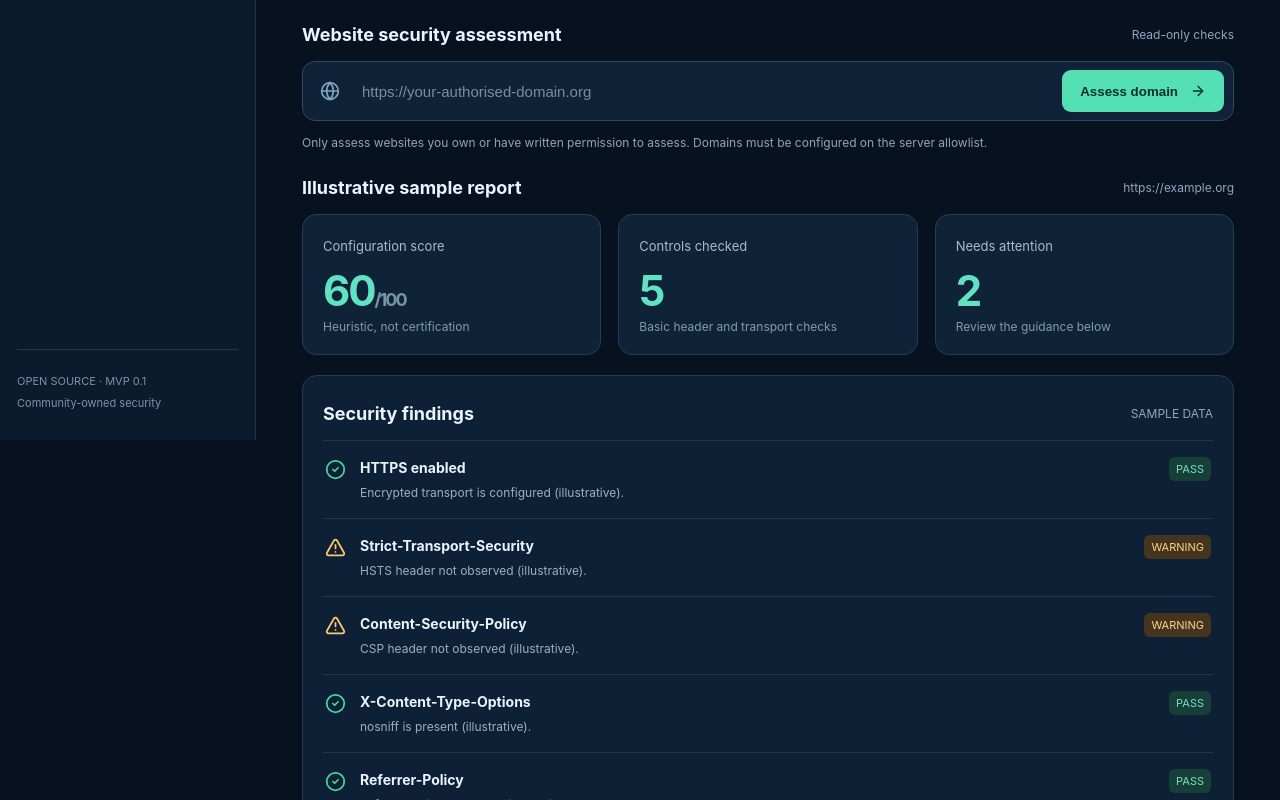
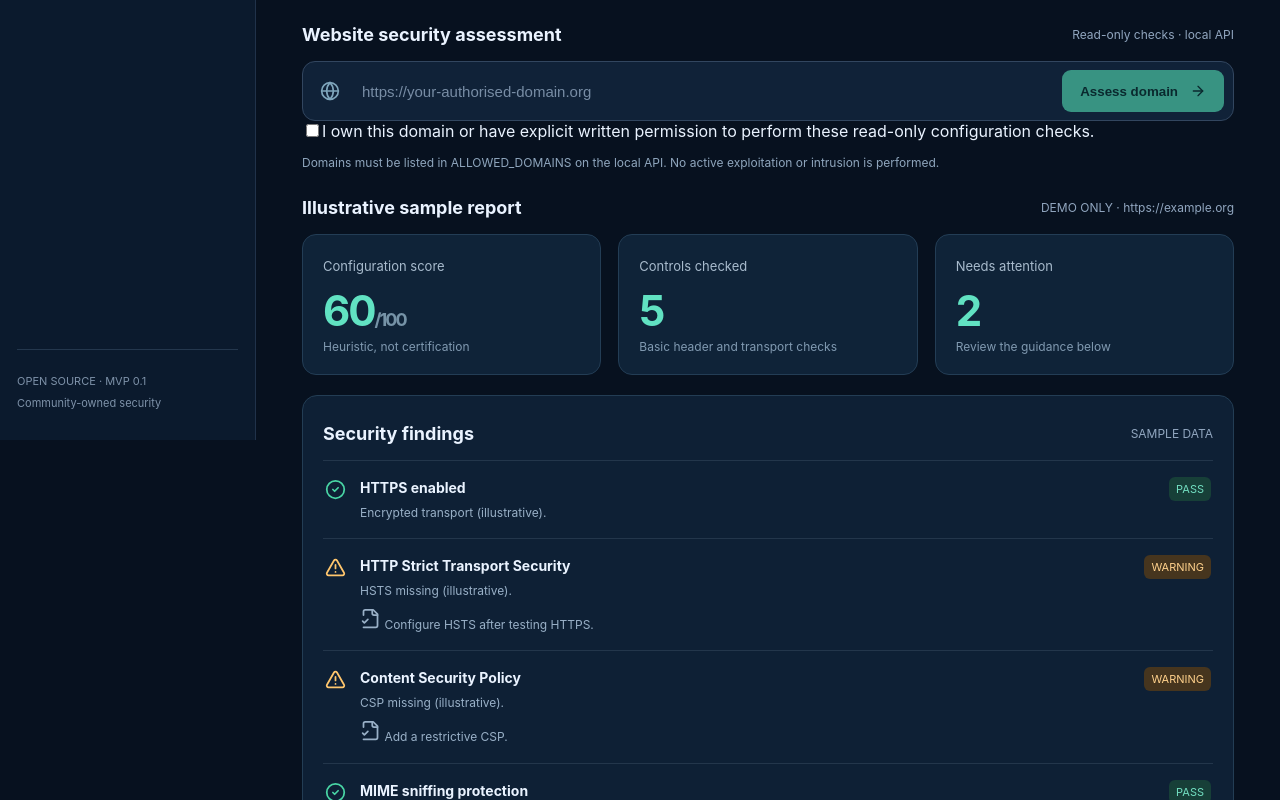
Before and after one commit to Maxwell-Muthui-Mwangi/openshield-africa, a React (Vite) app: page / in a window 1280 px wide. Shown: the part 360-1160 px from the top of the page. Built offline with nearby package versions, Linux system fonts and the light colour scheme.

Commit message:
feat: require assessment consent and export genuine JSON reports

```diff
--- a/src/main.jsx
+++ b/src/main.jsx
@@ -1,14 +1,15 @@
 import React,{useState} from 'react';
 import {createRoot} from 'react-dom/client';
-import {ShieldCheck,Globe,Activity,Lock,CheckCircle2,AlertTriangle,ArrowRight} from 'lucide-react';
+import {ShieldCheck,Globe,Activity,Lock,CheckCircle2,AlertTriangle,ArrowRight,Download,FileCheck2} from 'lucide-react';
 import './style.css';
 
 const demo={url:'https://example.org',score:60,checks:[
-{name:'HTTPS enabled',status:'pass',detail:'Encrypted transport is configured (illustrative).'},
-{name:'Strict-Transport-Security',status:'warning',detail:'HSTS header not observed (illustrative).'},
-{name:'Content-Security-Policy',status:'warning',detail:'CSP header not observed (illustrative).'},
-{name:'X-Content-Type-Options',status:'pass',detail:'nosniff is present (illustrative).'},
-{name:'Referrer-Policy',status:'pass',detail:'Referrer policy observed (illustrative).'}]};
+{name:'HTTPS enabled',status:'pass',severity:'high',detail:'Encrypted transport (illustrative).',recommendation:'Use HTTPS.'},
+{name:'HTTP Strict Transport Security',status:'warning',severity:'medium',detail:'HSTS missing (illustrative).',recommendation:'Configure HSTS after testing HTTPS.'},
+{name:'Content Security Policy',status:'warning',severity:'medium',detail:'CSP missing (illustrative).',recommendation:'Add a restrictive CSP.'},
+{name:'MIME sniffing protection',status:'pass',severity:'low',detail:'nosniff observed (illustrative).',recommendation:'Set X-Content-Type-Options: nosniff.'},
+{name:'Referrer privacy policy',status:'pass',severity:'low',detail:'Referrer-Policy observed (illustrative).',recommendation:'Configure Referrer-Policy.'}
+]};
 
 function App(){
  const [url,setUrl]=useState('');
@@ -16,8 +17,10 @@ function App(){
  const [busy,setBusy]=useState(false);
  const [error,setError]=useState('');
  const [illustrative,setIllustrative]=useState(true);
+ const [consent,setConsent]=useState(false);
  async function assess(event){
-  event.preventDefault();setError('');setBusy(true);
+  event.preventDefault();if(!consent){setError('Confirm you are authorised to assess this domain.');return}
+  setError('');setBusy(true);
   try{
    const response=await fetch('/api/assess',{method:'POST',headers:{'Content-Type':'application/json'},body:JSON.stringify({url})});
    const data=await response.json();
@@ -25,6 +28,15 @@ function App(){
    setReport(data);setIllustrative(false);
   }catch(err){setError(err.message+' — Run the API locally and verify the allowlist.')}
   finally{setBusy(false)}
+ }
+ function downloadReport(){
+  if(illustrative)return;
+  const exported={...report,disclaimer:'Indicative header configuration checklist. Not an independent security audit.'};
+  const file=new Blob([JSON.stringify(exported,null,2)],{type:'application/json'});
+  const blobUrl=URL.createObjectURL(file);
+  const link=document.createElement('a');
+  link.href=blobUrl;link.download='openshield-assessment.json';link.click();
+  URL.revokeObjectURL(blobUrl);
  }
  return <div className="app">
   <aside><div className="brand"><ShieldCheck/><span>OpenShield <b>Africa</b></span></div>
@@ -34,30 +46,34 @@ function App(){
    <div className="asidefoot">OPEN SOURCE · MVP 0.1<br/>Community-owned security</div>
   </aside>
   <main>
-   <header><span>SECURITY WORKSPACE / OVERVIEW</span><span className="pill">Prototype</span></header>
+   <header><span>SECURITY WORKSPACE / OVERVIEW</span><span className="pill">Local prototype</span></header>
    <section className="hero"><div><div className="eyebrow">DIGITAL RESILIENCE FOR EVERYONE</div>
     <h1>Security clarity.<br/><em>For every organisation.</em></h1>
     <p>Accessible website security configuration checks for community organisations and small institutions.</p></div>
     <ShieldCheck size={102} strokeWidth={1}/>
    </section>
-   <div className="sectionhead"><h2>Website security assessment</h2><span>Read-only checks</span></div>
+   <div className="sectionhead"><h2>Website security assessment</h2><span>Read-only checks · local API</span></div>
    <form className="search" onSubmit={assess}><Globe size={20}/>
     <input type="url" placeholder="https://your-authorised-domain.org" value={url} onChange={e=>setUrl(e.target.value)} required/>
-    <button disabled={busy}>{busy?'Checking…':'Assess domain'} <ArrowRight size={16}/></button>
+    <button disabled={busy||!consent}>{busy?'Checking…':'Assess domain'} <ArrowRight size={16}/></button>
    </form>
-   <p className="hint">Only assess websites you own or have written permission to assess. Domains must be configured on the server allowlist.</p>
+   <label className="consent"><input type="checkbox" checked={consent} onChange={e=>setConsent(e.target.checked)}/>
+    <span>I own this domain or have explicit written permission to perform these read-only configuration checks.</span></label>
+   <p className="hint">Domains must be listed in ALLOWED_DOMAINS on the local API. No active exploitation or intrusion is performed.</p>
    {error&&<div role="alert" className="error">{error}</div>}
-   <div className="sectionhead"><h2>{illustrative?'Illustrative sample report':'Assessment results'}</h2><span>{report.url}</span></div>
+   <div className="sectionhead"><h2>{illustrative?'Illustrative sample report':'Assessment results'}</h2>
+    {illustrative?<span>DEMO ONLY · {report.url}</span>:<button type="button" className="outline" onClick={downloadReport}><Download size={16}/> Export JSON report</button>}</div>
    <div className="stats"><div className="stat"><span>Configuration score</span><strong>{report.score}<small>/100</small></strong><p>Heuristic, not certification</p></div>
     <div className="stat"><span>Controls checked</span><strong>{report.checks.length}</strong><p>Basic header and transport checks</p></div>
     <div className="stat"><span>Needs attention</span><strong>{report.checks.filter(x=>x.status!=='pass').length}</strong><p>Review the guidance below</p></div></div>
-   <section className="findings"><div className="sectionhead"><h2>Security findings</h2><span>{illustrative?'SAMPLE DATA':'READ-ONLY CHECKS'}</span></div>
-    {report.checks.map((check,index)=><div className="finding" key={index}>
+   <section className="findings"><div className="sectionhead"><h2>Security findings</h2><span>{illustrative?'SAMPLE DATA':report.url}</span></div>
+    {report.checks.map((check,index)=><div className="finding" key={check.id||index}>
       {check.status==='pass'?<CheckCircle2 className="ok"/>:<AlertTriangle className="warn"/>}
-      <div><b>{check.name}</b><p>{check.detail}</p></div>
+      <div><b>{check.name}</b><p>{check.detail}</p>
+       {check.status!=='pass'&&check.recommendation&&<p className="remediation"><FileCheck2 size={14}/> {check.recommendation}</p>}</div>
       <span className={'tag '+check.status}>{check.status}</span>
      </div>)}</section>
-   <footer>OpenShield Africa · Public-interest cybersecurity infrastructure · No exploitation or intrusive scanning</footer>
+   <footer>OpenShield Africa · Public-interest infrastructure · Reports are local to this session · No penetration testing</footer>
   </main></div>;
 }
 createRoot(document.getElementById('root')).render(<App/>);
```
